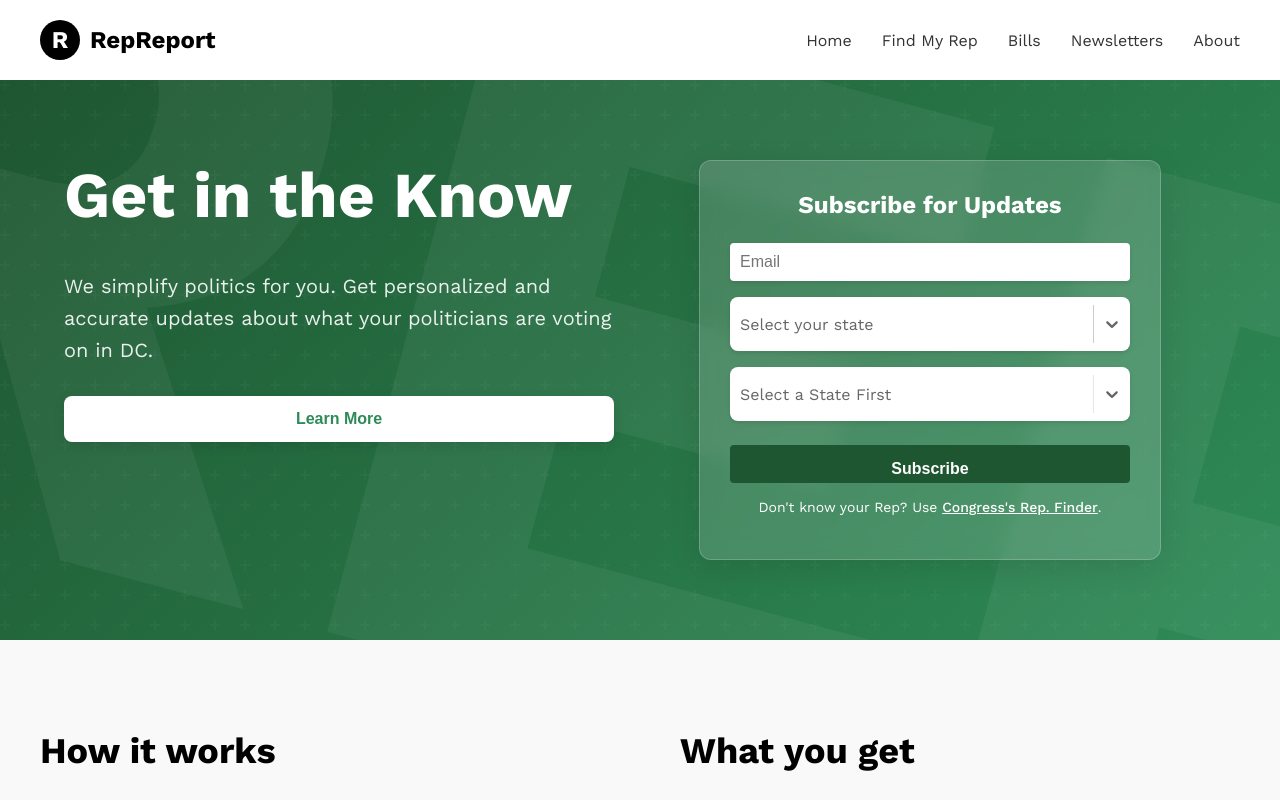
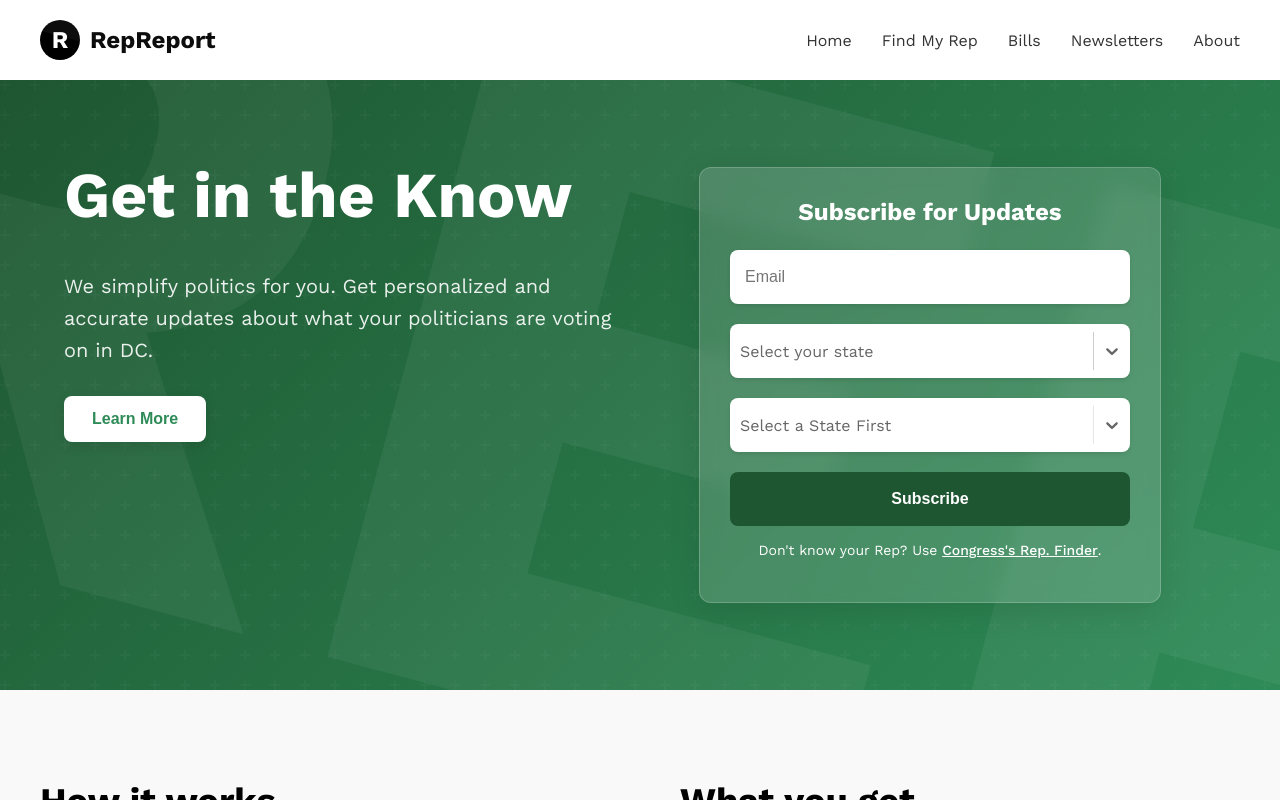
Before and after one commit to jcrooks33/repreport_nextjs, a Next.js app in the folder repreport/: page / in a window 1280 px wide. Built offline with nearby package versions, Linux system fonts and the light colour scheme.

Commit message:
signup form fixed

```diff
--- a/repreport/src/components/signup.jsx
+++ b/repreport/src/components/signup.jsx
@@ -664,14 +664,16 @@ const states = [
                       target="_blank"
                   >
                       <div className={styles.inputGroup}>
+                          <div className={styles.emailWrapper}>
                               <input
                                   type="email"
                                   name="EMAIL"
                                   id="mce-EMAIL"
                                   placeholder="Email"
                                   required
-                              className={styles.input}
+                                  className={styles.emailInput}
                               />
+                          </div>
                       </div>
 
                       <div className={styles.inputGroup}>
--- a/repreport/src/css/Signup.module.css
+++ b/repreport/src/css/Signup.module.css
@@ -3,8 +3,8 @@
     position: relative;
     display: flex;
     padding: 80px 5%;
-    max-height: 450px;
-    overflow: hidden;
+    min-height: 450px;
+    overflow: visible;
 }
 
 /* Decorative background elements */
@@ -41,6 +41,10 @@
     z-index: 2;
     padding-right: 30px;
     max-width: 550px;
+    display: flex;
+    flex-direction: column;
+    justify-content: center;
+    height: 100%;
 }
 
 .headline {
@@ -69,6 +73,7 @@
     cursor: pointer;
     transition: all 0.3s ease;
     box-shadow: 0 4px 12px rgba(0, 0, 0, 0.1);
+    width: fit-content;
 }
 
 .learnMoreBtn:hover {
@@ -83,7 +88,7 @@
     justify-content: center;
     align-items: center;
     position: relative;
-    z-index: 2;
+    z-index: 5;
 }
 
 .formCard {
@@ -95,6 +100,9 @@
     max-width: 400px;
     box-shadow: 0 8px 32px rgba(0, 0, 0, 0.1);
     border: 1px solid rgba(255, 255, 255, 0.2);
+    display: flex;
+    flex-direction: column;
+    justify-content: center;
 }
 
 .formTitle {
@@ -106,20 +114,27 @@
 }
 
 .inputGroup {
-    margin-bottom: 16px;
+    margin-bottom: 20px;
+    position: relative;
 }
 
-.input {
+.emailWrapper {
     width: 100%;
+}
+
+.emailInput {
+    width: 100%;
+    height: 54px;
     padding: 15px;
     background-color: white;
     border: none;
     border-radius: 8px;
     font-size: 16px;
     box-shadow: 0 2px 4px rgba(0, 0, 0, 0.1);
+    box-sizing: border-box;
 }
 
-.input:focus {
+.emailInput:focus {
     outline: none;
     box-shadow: 0 0 0 2px rgba(255, 255, 255, 0.5);
 }
@@ -131,11 +146,15 @@
     border: none;
     border-radius: 8px;
     padding: 15px;
+    height: 54px;
     font-size: 16px;
     font-weight: 600;
     cursor: pointer;
     transition: all 0.3s ease;
     margin-top: 8px;
+    display: flex;
+    align-items: center;
+    justify-content: center;
 }
 
 .subscribeButton:hover {
@@ -159,11 +178,28 @@
     text-decoration: none;
 }
 
+/* Create a wrapper class for the React-Select components */
+.selectWrapper {
+    width: 100%;
+    z-index: 3;
+}
+
+/* Ensure the second dropdown has higher z-index than the first */
+.inputGroup:nth-child(3) .selectWrapper {
+    z-index: 2;
+}
+
+/* Ensure the third form element has a lower z-index */
+.inputGroup:last-of-type {
+    z-index: 1;
+}
+
 /* Responsive design */
 @media (max-width: 992px) {
     .heroSection {
         flex-direction: column;
         padding: 60px 20px;
+        min-height: auto;
     }
 
     .textContainer {
@@ -171,6 +207,7 @@
         padding-right: 0;
         margin-bottom: 40px;
         text-align: center;
+        align-items: center;
     }
 
     .headline {
@@ -199,38 +236,3 @@
         font-size: 18px;
     }
 }
-/* Fix for email input width to match dropdowns */
-.input {
-    width: 100%;
-    box-sizing: border-box;
-    height: 38px; /* Match React-Select height */
-    border-radius: 4px; /* Match React-Select border-radius */
-    padding: 0 10px; /* Match React-Select padding */
-  }
-
-  /* Fix for vertical centering of text container */
-  .textContainer {
-    display: flex;
-    flex-direction: column;
-    justify-content: center;
-    height: 100%;
-  }
-
-  /* Ensure form elements have consistent styling */
-  .formCard {
-    display: flex;
-    flex-direction: column;
-    justify-content: center;
-  }
-
-  /* Create a wrapper class for the React-Select components */
-  .selectWrapper {
-    width: 100%;
-  }
-
-  /* Target the Subscribe button to match width */
-  .subscribeButton {
-    width: 100%;
-    height: 38px; /* Match height of other elements */
-    border-radius: 4px; /* Match border-radius of other elements */
-  }
```
Lines whose indentation alone changed are shown as unchanged.
